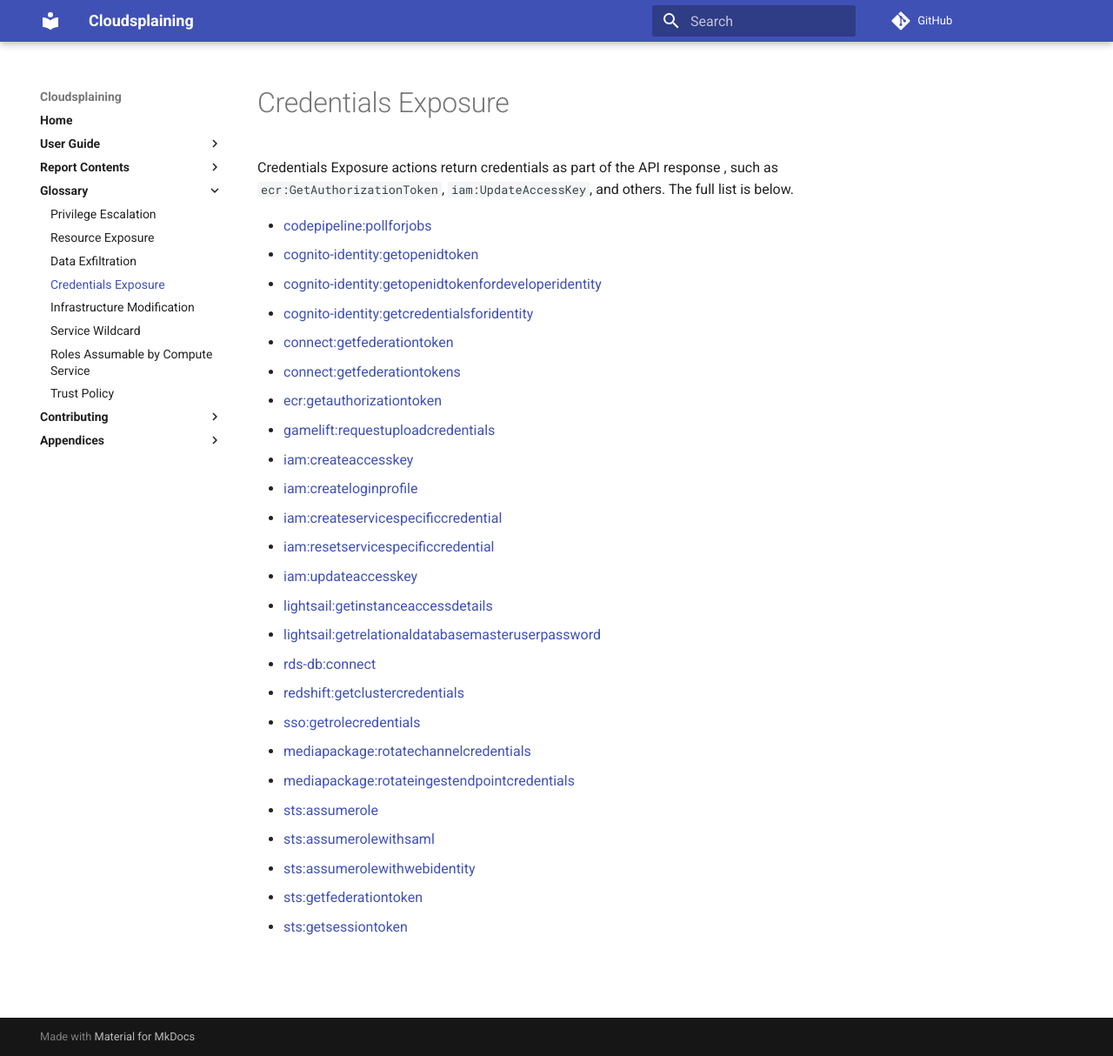
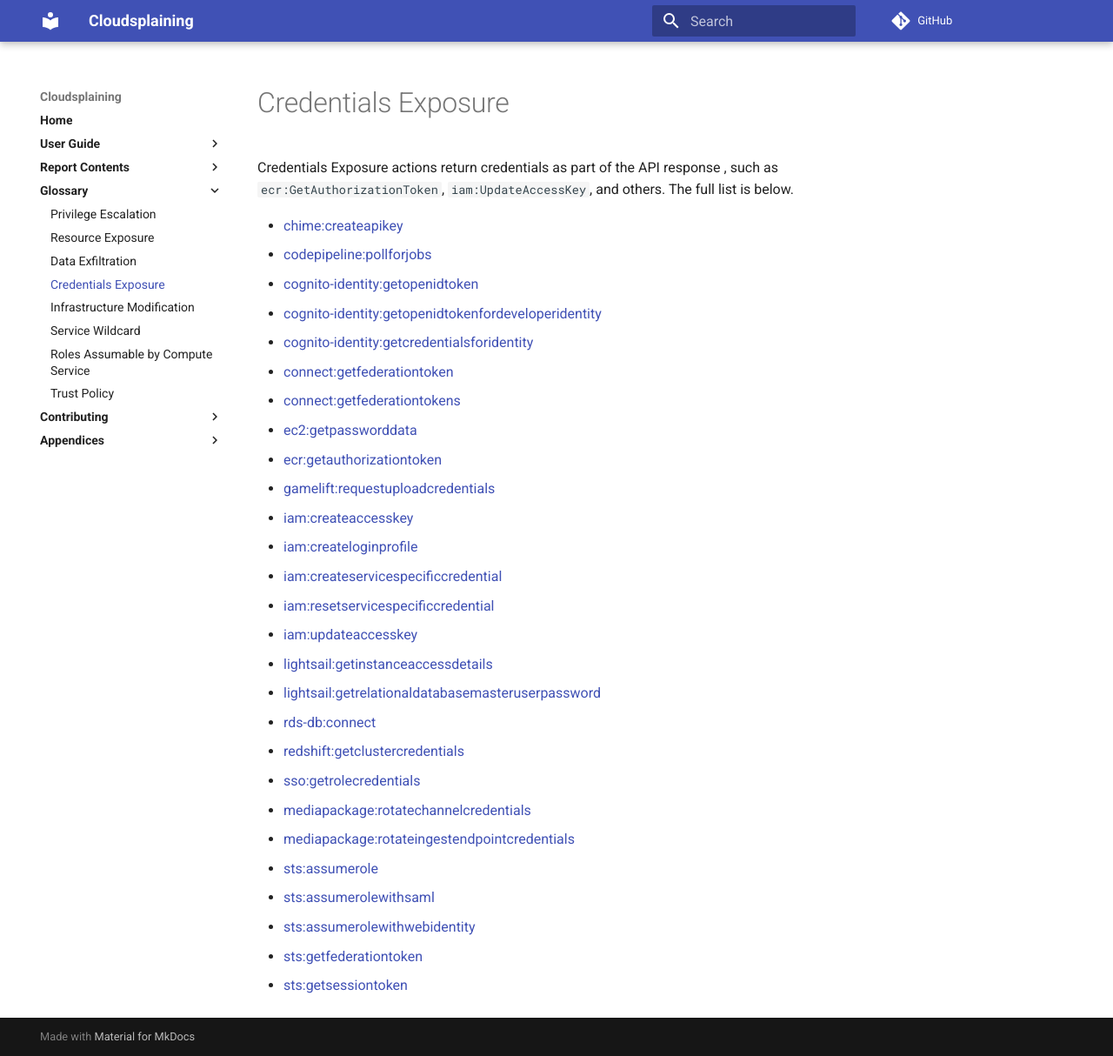
Before and after one commit to salesforce/cloudsplaining, an MkDocs documentation site: the page built from docs/glossary/credentials-exposure.md, in a window 1280 px wide and 1214 px high. Shown: the whole window at 87% size. Built offline with MkDocs 1.6.1 and Material for MkDocs 9.7.7, drawn with Linux system fonts in a browser that asks for light colours; comment, search, counter and statistics services are not loaded.

Commit message:
update Credentials Exposure actions (#198)
based on https://github.com/kmcquade/cloudsplaining/blob/b6bb68505096c2a65e2c8ae702e87ab4898551bc/cloudsplaining/shared/constants.py#L137

```diff
--- a/docs/glossary/credentials-exposure.md
+++ b/docs/glossary/credentials-exposure.md
@@ -1,11 +1,13 @@
 Credentials Exposure actions return credentials as part of the API response , such as `ecr:GetAuthorizationToken`, `iam:UpdateAccessKey`, and others. The full list is below.
 
+- [chime:createapikey](https://answers.chime.aws/articles/317/amazon-chime-actions-for-iam-policies.html)
 - [codepipeline:pollforjobs](https://docs.aws.amazon.com/codepipeline/latest/APIReference/API_PollForJobs.html)
 - [cognito-identity:getopenidtoken](https://docs.aws.amazon.com/cognitoidentity/latest/APIReference/API_GetOpenIdToken.html)
 - [cognito-identity:getopenidtokenfordeveloperidentity](https://docs.aws.amazon.com/cognitoidentity/latest/APIReference/API_GetOpenIdTokenForDeveloperIdentity.html)
 - [cognito-identity:getcredentialsforidentity](https://docs.aws.amazon.com/cognitoidentity/latest/APIReference/API_GetCredentialsForIdentity.html)
 - [connect:getfederationtoken](https://docs.aws.amazon.com/connect/latest/APIReference/API_GetFederationToken.html)
 - [connect:getfederationtokens](https://docs.aws.amazon.com/connect/latest/APIReference/API_GetFederationToken.html)
+- [ec2:getpassworddata](https://docs.aws.amazon.com/AWSEC2/latest/APIReference/API_GetPasswordData.html)
 - [ecr:getauthorizationtoken](https://docs.aws.amazon.com/AmazonECR/latest/APIReference/API_GetAuthorizationToken.html)
 - [gamelift:requestuploadcredentials](https://docs.aws.amazon.com/gamelift/latest/apireference/API_RequestUploadCredentials.html)
 - [iam:createaccesskey](https://docs.aws.amazon.com/IAM/latest/APIReference/API_CreateAccessKey.html)
```
